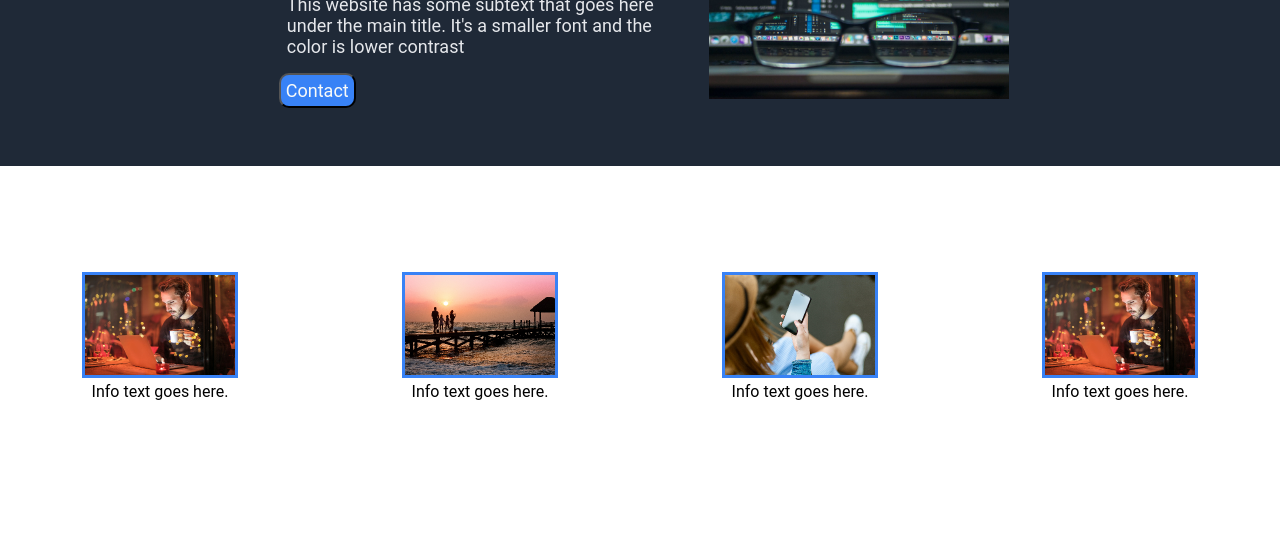
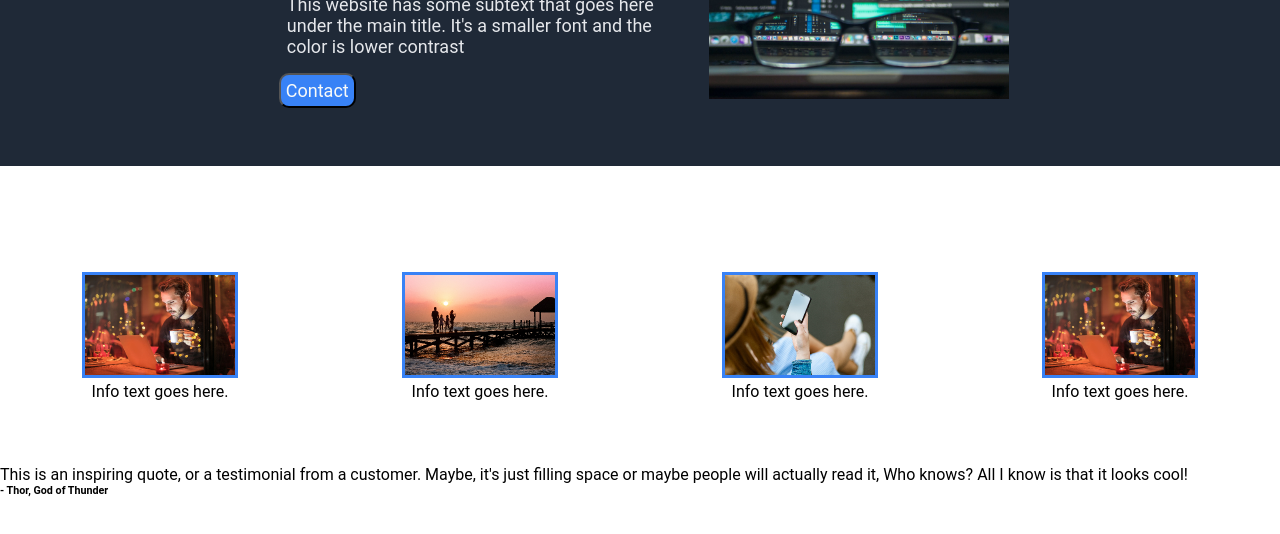
Before and after one commit to Chris-h23/landing-page, a plain HTML site: page index.html in a window 1280 px wide. Shown: the part 254-788 px from the top of the page. Drawn offline with Linux system fonts and the light colour scheme.

Commit message:
Build quote section

```diff
--- a/index.html
+++ b/index.html
@@ -45,5 +45,10 @@
             <p>Info text goes here.</p>
         </div>
     </div>
+
+    <div class="quote">
+        <p>This is an inspiring quote, or a testimonial from a customer. Maybe, it's just filling space or maybe people will actually read it, Who knows? All I know is that it looks cool!</p>
+        <h6>- Thor, God of Thunder</h6>
+    </div>
 </body>
 </html>
```
